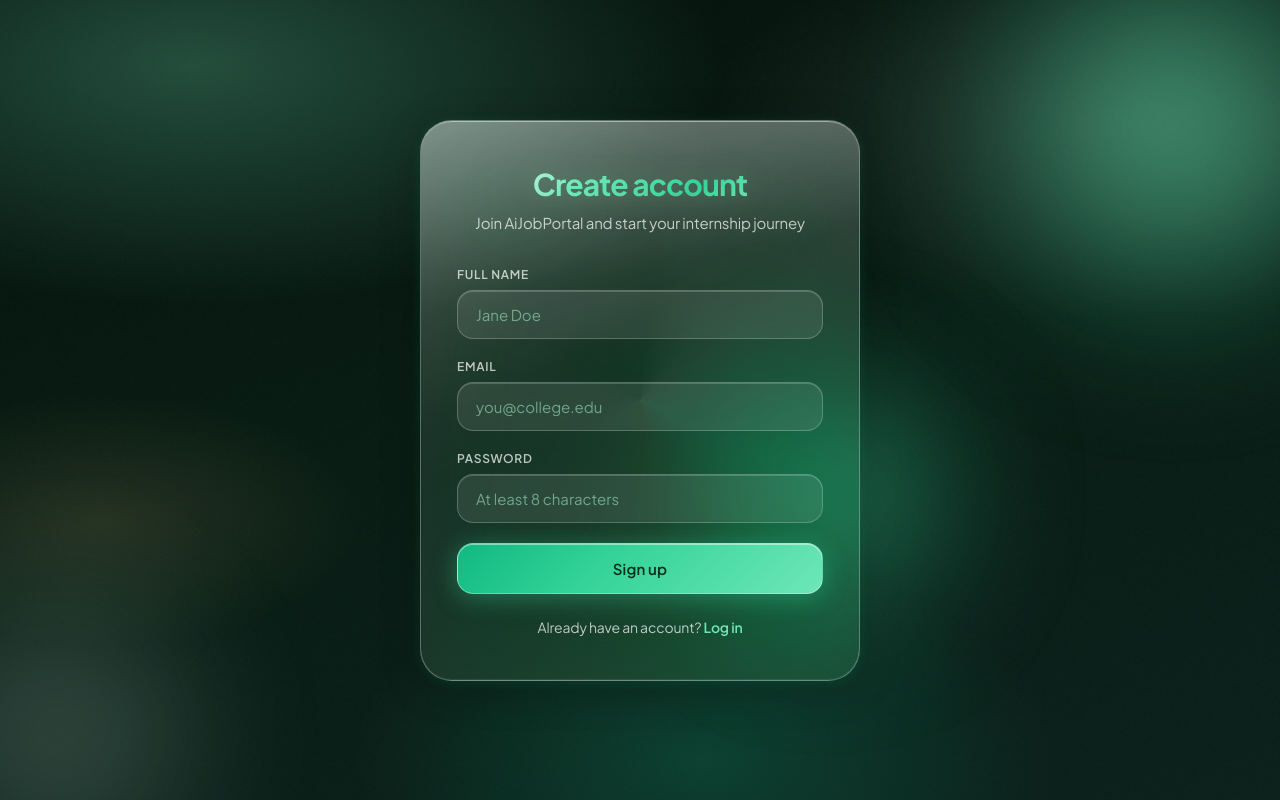
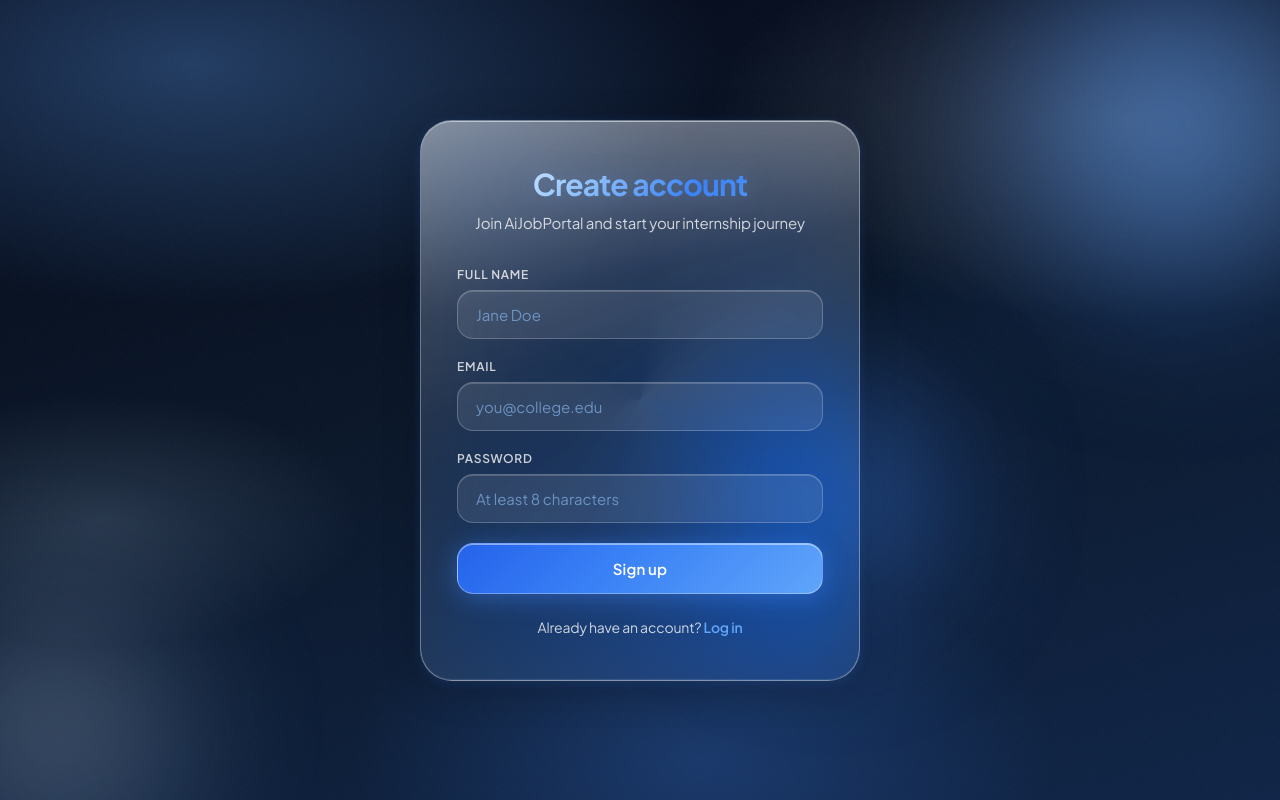
Before and after one commit to RavishSingh-xD/AiJobPortal, a React (Vite) app in the folder frontend/: page /signup in a window 1280 px wide. Built offline with nearby package versions, Linux system fonts and the light colour scheme; what aws-amplify would draw is missing.

Commit message:
Recoginition with JWT

```diff
--- a/frontend/src/services/apiClient.js
+++ b/frontend/src/services/apiClient.js
@@ -1,5 +1,5 @@
 import axios from "axios";
-import { getAccessToken } from "./authService";
+import { getIdToken } from "./authService";
 
 const api = axios.create({
   baseURL: import.meta.env.VITE_API_URL,
@@ -7,7 +7,7 @@
 });
 
 api.interceptors.request.use(async (config) => {
-  const token = await getAccessToken();
+  const token = await getIdToken();
   if (token) {
     config.headers.Authorization = `Bearer ${token}`;
   }
--- a/frontend/src/services/authService.js
+++ b/frontend/src/services/authService.js
@@ -65,6 +65,19 @@
   return signOut();
 }
 
+export async function getIdToken() {
+  try {
+    const session = await fetchAuthSession();
+    const idToken = session.tokens?.idToken;
+    if (!idToken) {
+      return null;
+    }
+    return idToken.toString();
+  } catch {
+    return null;
+  }
+}
+
 export async function getAuthenticatedUser() {
   return getCurrentUser();
 }
--- a/frontend/src/styles/theme.css
+++ b/frontend/src/styles/theme.css
@@ -1,66 +1,66 @@
-/* Exquisite liquid glass — emerald, white & gold premium palette */
+/* Exquisite liquid glass — bright blue & white premium palette */
 
 :root {
   /* Background mesh */
-  --bg-deep: #030f0a;
-  --bg-mid: #071a12;
-  --bg-rich: #0a1f1a;
+  --bg-deep: #030818;
+  --bg-mid: #0a1628;
+  --bg-rich: #0f2447;
 
   /* Liquid glass surfaces */
   --glass-bg: linear-gradient(
     155deg,
-    rgba(255, 255, 255, 0.22) 0%,
-    rgba(255, 255, 255, 0.06) 40%,
-    rgba(110, 231, 183, 0.06) 100%
+    rgba(255, 255, 255, 0.24) 0%,
+    rgba(255, 255, 255, 0.08) 40%,
+    rgba(96, 165, 250, 0.08) 100%
   );
   --glass-bg-hover: linear-gradient(
     155deg,
-    rgba(255, 255, 255, 0.28) 0%,
-    rgba(255, 255, 255, 0.1) 40%,
-    rgba(110, 231, 183, 0.1) 100%
+    rgba(255, 255, 255, 0.3) 0%,
+    rgba(255, 255, 255, 0.12) 40%,
+    rgba(96, 165, 250, 0.12) 100%
   );
-  --glass-border: rgba(255, 255, 255, 0.32);
-  --glass-border-focus: rgba(52, 211, 153, 0.75);
+  --glass-border: rgba(255, 255, 255, 0.38);
+  --glass-border-focus: rgba(96, 165, 250, 0.8);
   --glass-blur: 48px;
   --glass-saturate: 200%;
   --glass-shadow:
-    0 8px 40px rgba(0, 0, 0, 0.22),
-    0 2px 12px rgba(16, 185, 129, 0.18),
-    inset 0 1px 0 rgba(255, 255, 255, 0.45),
-    inset 0 -1px 0 rgba(255, 255, 255, 0.08);
+    0 8px 40px rgba(0, 0, 0, 0.2),
+    0 2px 12px rgba(59, 130, 246, 0.2),
+    inset 0 1px 0 rgba(255, 255, 255, 0.5),
+    inset 0 -1px 0 rgba(255, 255, 255, 0.1);
   --glass-shadow-lg:
-    0 24px 64px rgba(0, 0, 0, 0.28),
-    0 4px 24px rgba(52, 211, 153, 0.22),
-    inset 0 1px 0 rgba(255, 255, 255, 0.5);
+    0 24px 64px rgba(0, 0, 0, 0.25),
+    0 4px 24px rgba(59, 130, 246, 0.28),
+    inset 0 1px 0 rgba(255, 255, 255, 0.55);
 
-  /* Bright premium accents */
-  --accent: #34d399;
-  --accent-bright: #6ee7b7;
-  --accent-secondary: #a7f3d0;
-  --accent-tertiary: #f5e6c8;
-  --accent-gold: #e8c872;
-  --accent-hover: #6ee7b7;
-  --accent-glow: rgba(52, 211, 153, 0.4);
-  --accent-muted: rgba(52, 211, 153, 0.14);
+  /* Bright blue & white accents */
+  --accent: #3b82f6;
+  --accent-bright: #60a5fa;
+  --accent-secondary: #93c5fd;
+  --accent-tertiary: #dbeafe;
+  --accent-gold: #bfdbfe;
+  --accent-hover: #93c5fd;
+  --accent-glow: rgba(59, 130, 246, 0.45);
+  --accent-muted: rgba(59, 130, 246, 0.16);
   --accent-gradient: linear-gradient(
     135deg,
     #ffffff 0%,
-    #6ee7b7 35%,
-    #34d399 65%,
-    #a7f3d0 100%
+    #93c5fd 35%,
+    #3b82f6 65%,
+    #60a5fa 100%
   );
   --accent-gradient-btn: linear-gradient(
     135deg,
-    #10b981 0%,
-    #34d399 40%,
-    #6ee7b7 100%
+    #2563eb 0%,
+    #3b82f6 45%,
+    #60a5fa 100%
   );
-  --gold-gradient: linear-gradient(135deg, #f5e6c8 0%, #e8c872 50%, #d4a843 100%);
+  --gold-gradient: linear-gradient(135deg, #ffffff 0%, #bfdbfe 50%, #93c5fd 100%);
 
   /* Text */
   --text-primary: #ffffff;
-  --text-secondary: rgba(255, 255, 255, 0.72);
-  --text-muted: rgba(167, 243, 208, 0.55);
+  --text-secondary: rgba(255, 255, 255, 0.78);
+  --text-muted: rgba(147, 197, 253, 0.6);
 
   /* Semantic */
   --error: #fda4af;
@@ -117,10 +117,10 @@
   pointer-events: none;
   z-index: 0;
   background:
-    radial-gradient(ellipse 75% 55% at 15% 8%, rgba(110, 231, 183, 0.28) 0%, transparent 55%),
-    radial-gradient(ellipse 65% 50% at 88% 15%, rgba(255, 255, 255, 0.12) 0%, transparent 50%),
-    radial-gradient(ellipse 55% 50% at 55% 95%, rgba(16, 185, 129, 0.22) 0%, transparent 50%),
-    radial-gradient(ellipse 45% 35% at 8% 65%, rgba(232, 200, 114, 0.12) 0%, transparent 45%),
+    radial-gradient(ellipse 75% 55% at 15% 8%, rgba(96, 165, 250, 0.32) 0%, transparent 55%),
+    radial-gradient(ellipse 65% 50% at 88% 15%, rgba(255, 255, 255, 0.18) 0%, transparent 50%),
+    radial-gradient(ellipse 55% 50% at 55% 95%, rgba(59, 130, 246, 0.25) 0%, transparent 50%),
+    radial-gradient(ellipse 45% 35% at 8% 65%, rgba(191, 219, 254, 0.15) 0%, transparent 45%),
     linear-gradient(165deg, var(--bg-deep) 0%, var(--bg-mid) 45%, var(--bg-rich) 100%);
 }
 
@@ -144,7 +144,7 @@
 .liquid-blob--1 {
   width: 460px;
   height: 460px;
-  background: radial-gradient(circle, #6ee7b7 0%, rgba(52, 211, 153, 0.4) 40%, transparent 70%);
+  background: radial-gradient(circle, #60a5fa 0%, rgba(59, 130, 246, 0.4) 40%, transparent 70%);
   top: -10%;
   right: -8%;
   animation-delay: 0s;
@@ -153,7 +153,7 @@
 .liquid-blob--2 {
   width: 400px;
   height: 400px;
-  background: radial-gradient(circle, rgba(255, 255, 255, 0.35) 0%, rgba(167, 243, 208, 0.2) 40%, transparent 70%);
+  background: radial-gradient(circle, rgba(255, 255, 255, 0.45) 0%, rgba(147, 197, 253, 0.25) 40%, transparent 70%);
   bottom: -14%;
   left: -10%;
   animation-delay: -5s;
@@ -162,7 +162,7 @@
 .liquid-blob--3 {
   width: 320px;
   height: 320px;
-  background: radial-gradient(circle, #34d399 0%, transparent 70%);
+  background: radial-gradient(circle, #3b82f6 0%, transparent 70%);
   top: 42%;
   left: 52%;
   animation-delay: -9s;
@@ -242,9 +242,9 @@
   background: conic-gradient(
     from 200deg at 50% 50%,
     transparent 0deg,
-    rgba(255, 255, 255, 0.05) 50deg,
-    rgba(110, 231, 183, 0.1) 110deg,
-    rgba(232, 200, 114, 0.06) 170deg,
+    rgba(255, 255, 255, 0.06) 50deg,
+    rgba(96, 165, 250, 0.12) 110deg,
+    rgba(191, 219, 254, 0.08) 170deg,
     rgba(255, 255, 255, 0.04) 230deg,
     transparent 300deg
   );
@@ -282,7 +282,7 @@
   -webkit-background-clip: text;
   -webkit-text-fill-color: transparent;
   background-clip: text;
-  filter: drop-shadow(0 1px 12px rgba(110, 231, 183, 0.25));
+  filter: drop-shadow(0 1px 12px rgba(96, 165, 250, 0.3));
 }
 
 .glass-card__subtitle {
@@ -358,7 +358,7 @@
   font-weight: 600;
   font-family: inherit;
   letter-spacing: 0.01em;
-  color: #042f1e;
+  color: #ffffff;
   background: var(--accent-gradient-btn);
   border: 1px solid rgba(255, 255, 255, 0.35);
   border-radius: var(--radius-md);
@@ -396,8 +396,8 @@
 .btn-spinner {
   width: 1rem;
   height: 1rem;
-  border: 2px solid rgba(4, 47, 30, 0.25);
-  border-top-color: #042f1e;
+  border: 2px solid rgba(255, 255, 255, 0.35);
+  border-top-color: #ffffff;
   border-radius: 50%;
   animation: spin 0.7s linear infinite;
 }
@@ -479,7 +479,7 @@
   background: var(--accent-muted);
   box-shadow:
     inset 0 1px 0 rgba(255, 255, 255, 0.2),
-    0 0 32px rgba(52, 211, 153, 0.25);
+    0 0 32px rgba(59, 130, 246, 0.28);
 }
 
 .drop-zone--has-file {
@@ -566,7 +566,7 @@
   background: var(--accent-muted);
   border: 1px solid rgba(255, 255, 255, 0.25);
   border-radius: var(--radius-lg);
-  box-shadow: 0 0 36px rgba(52, 211, 153, 0.22);
+  box-shadow: 0 0 36px rgba(59, 130, 246, 0.25);
 }
 
 .dashboard-empty__title {
@@ -632,11 +632,11 @@
   align-items: center;
   justify-content: center;
   font-size: 1.125rem;
-  background: linear-gradient(145deg, rgba(255, 255, 255, 0.2), rgba(52, 211, 153, 0.15));
-  border: 1px solid rgba(255, 255, 255, 0.3);
+  background: linear-gradient(145deg, rgba(255, 255, 255, 0.22), rgba(59, 130, 246, 0.18));
+  border: 1px solid rgba(255, 255, 255, 0.35);
   border-radius: var(--radius-sm);
   box-shadow:
-    0 0 20px rgba(52, 211, 153, 0.25),
+    0 0 20px rgba(59, 130, 246, 0.28),
     inset 0 1px 0 rgba(255, 255, 255, 0.3);
   -webkit-text-fill-color: initial;
 }
@@ -756,24 +756,24 @@
 }
 
 .glass-card--stat:nth-child(1) .stat-card__icon {
-  background: rgba(52, 211, 153, 0.15);
+  background: rgba(59, 130, 246, 0.18);
   box-shadow:
-    inset 0 1px 0 rgba(255, 255, 255, 0.2),
-    0 0 20px rgba(52, 211, 153, 0.2);
+    inset 0 1px 0 rgba(255, 255, 255, 0.25),
+    0 0 20px rgba(59, 130, 246, 0.22);
 }
 
 .glass-card--stat:nth-child(2) .stat-card__icon {
-  background: rgba(255, 255, 255, 0.1);
+  background: rgba(255, 255, 255, 0.14);
   box-shadow:
-    inset 0 1px 0 rgba(255, 255, 255, 0.25),
-    0 0 20px rgba(255, 255, 255, 0.08);
+    inset 0 1px 0 rgba(255, 255, 255, 0.3),
+    0 0 20px rgba(255, 255, 255, 0.12);
 }
 
 .glass-card--stat:nth-child(3) .stat-card__icon {
-  background: rgba(232, 200, 114, 0.12);
+  background: rgba(147, 197, 253, 0.15);
   box-shadow:
-    inset 0 1px 0 rgba(255, 255, 255, 0.2),
-    0 0 20px rgba(232, 200, 114, 0.15);
+    inset 0 1px 0 rgba(255, 255, 255, 0.25),
+    0 0 20px rgba(147, 197, 253, 0.2);
 }
 
 .stat-card__label {
@@ -805,11 +805,11 @@
   align-items: center;
   justify-content: center;
   font-size: 2.25rem;
-  background: linear-gradient(145deg, rgba(255, 255, 255, 0.12), rgba(52, 211, 153, 0.1));
-  border: 1px solid rgba(255, 255, 255, 0.28);
+  background: linear-gradient(145deg, rgba(255, 255, 255, 0.16), rgba(59, 130, 246, 0.12));
+  border: 1px solid rgba(255, 255, 255, 0.32);
   border-radius: var(--radius-lg);
   box-shadow:
-    0 0 40px rgba(52, 211, 153, 0.2),
+    0 0 40px rgba(59, 130, 246, 0.22),
     inset 0 1px 0 rgba(255, 255, 255, 0.25);
 }
 
```
Also changed, not shown: frontend/src/pages/VerifyId.jsx (+145 -24 lines), 5 other files (tests, documents, lock files or other folders).
